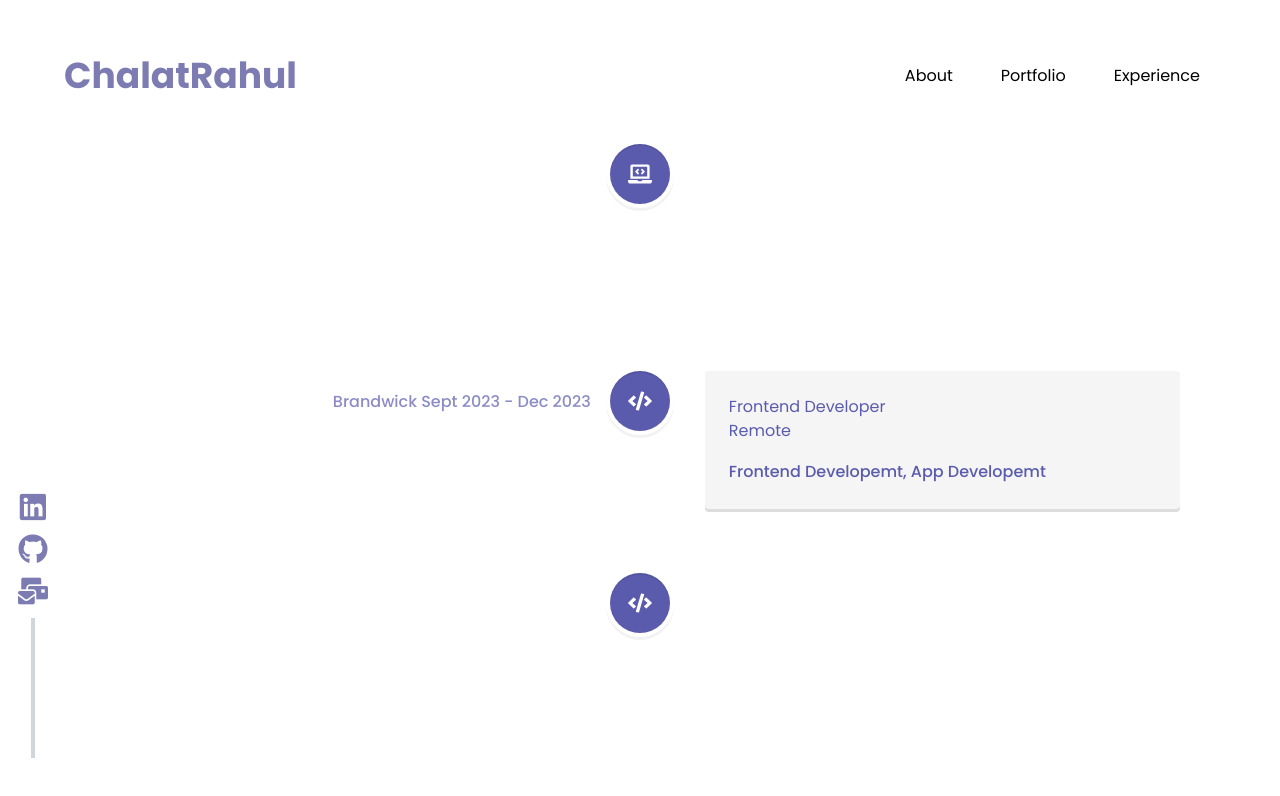
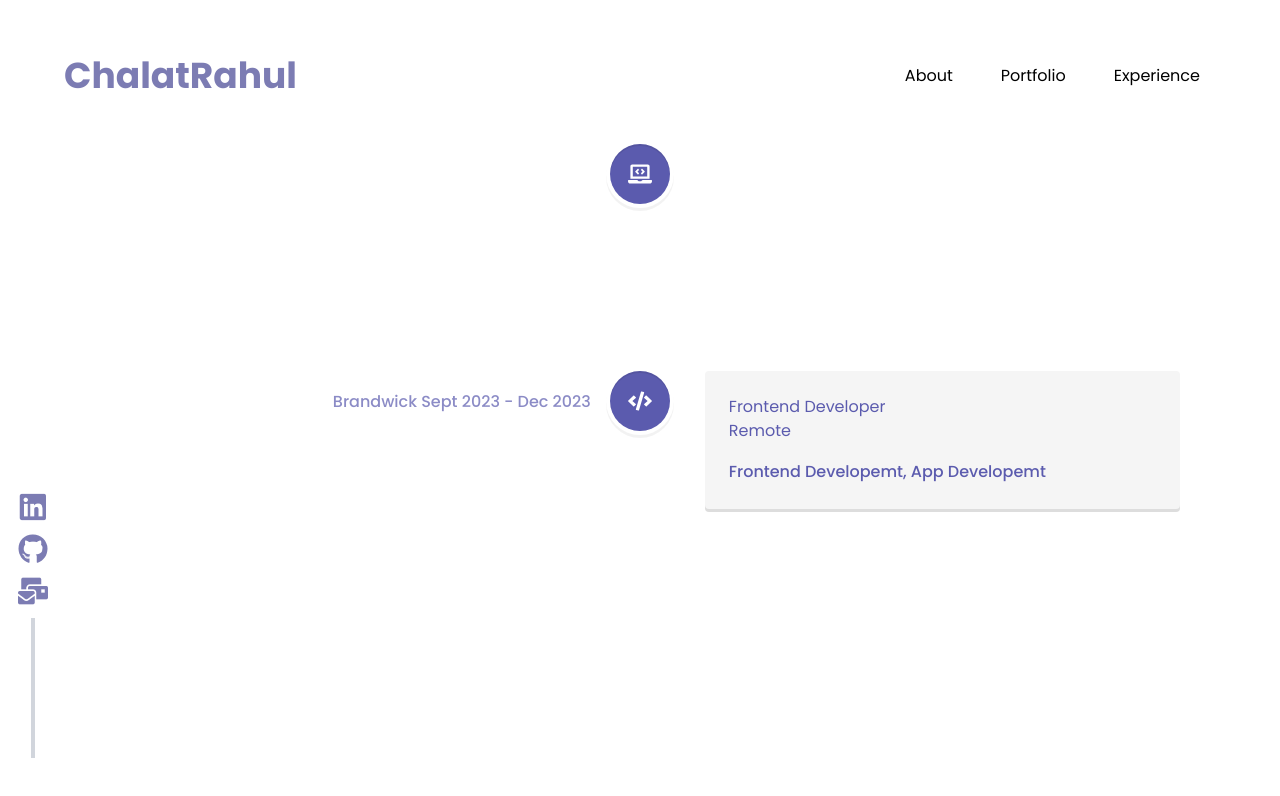
Before and after one commit to Shady-45/portfoilo-revamp, a Next.js app: page /experience in a window 1280 px wide. Shown: the top 796 px of the page. Built offline with nearby package versions, Linux system fonts and the light colour scheme.

Commit message:
removed data

```diff
--- a/app/experience/page.tsx
+++ b/app/experience/page.tsx
@@ -37,22 +37,6 @@ const Portfolio  = () => {
       Frontend Developemt, App Developemt
     </p>
   </VerticalTimelineElement>
-  <VerticalTimelineElement
-    className="vertical-timeline-element--work"
-    date="Sparkles Feb - May 2022"
-    contentStyle={{ background: '#f5f5f5', color: '#5b5bae' }}
-    iconStyle={{ background: '#5b5bae', color: '#fff' }}
-    icon = {<FaCode/>}
-
-  >
-    <h3 className="vertical-timeline-element-title">Web Developer Intern</h3>
-    <h4 className="vertical-timeline-element-subtitle">Remote</h4>
-    <p>
-      Frontend Development
-    </p>
-  </VerticalTimelineElement>
-
-
 </VerticalTimeline>
     </div>
   )
```
